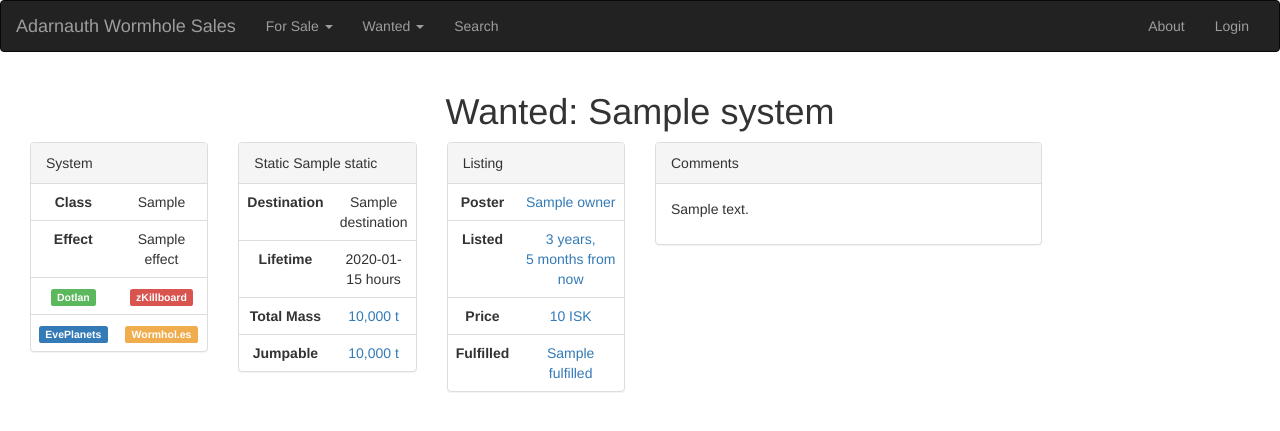
After one commit to Adarnof/adarnauth-whsales, a Django app: template whsales/templates/single_wanted.html in a window 1280 px wide. The commit adds this page. Shown: the top 431 px of the page. Run offline with Django 3.2, Linux system fonts and the light colour scheme; the template is opened without the code that fills it: most values are stand-ins (such as "Sample title", 1, 10 or a date in 2020); some libraries are stand-ins or nearby versions.

Commit message:
Support wanted ads

```diff
--- a/whsales/admin.py
+++ b/whsales/admin.py
@@ -1,6 +1,7 @@
 from django.contrib import admin
-from whsales.models import Listing, Wormhole, System, Effect
+from whsales.models import Listing, Wormhole, System, Effect, Wanted
 
+admin.site.register(Wanted)
 admin.site.register(Effect)
 
 @admin.register(Listing)
--- a/whsales/templates/base.html
+++ b/whsales/templates/base.html
@@ -55,8 +55,20 @@
                 </div>
                 <div id="navbar" class="navbar-collapse collapse">
                     <ul class="nav navbar-nav">
-                        <li><a href="{% url 'listings_panel' %}">Newest</a></li>
-                        <li><a href="{% url 'select_token' %}">Add a Listing</a></li>
+                        <li class="dropdown">
+                            <a href="#" class="dropdown-toggle" data-toggle="dropdown" role="button" aria-haspopup="true" aria-expanded="false">For Sale <span class="caret"></span></a>
+                            <ul class="dropdown-menu">
+                                <li><a href="{% url 'listings_panel' %}">Newest</a></li>
+                                <li><a href="{% url 'select_token' %}">Add a Listing</a></li>
+                            </ul>
+                        </li>
+                        <li class="dropdown">
+                            <a href="#" class="dropdown-toggle" data-toggle="dropdown" role="button" aria-haspopup="true" aria-expanded="false">Wanted <span class="caret"></span></a>
+                            <ul class="dropdown-menu">
+                                <li><a href="{% url 'wanted_panel' %}">Newest</a></li>
+                                <li><a href="{% url 'add_wanted' %}">Add a Listing</a></li>
+                            </ul>
+                        </li>
                         <li><a href="{% url 'search' %}">Search</a></li>
                     </ul>
                     <ul class="nav navbar-nav navbar-right">
--- /dev/null
+++ b/whsales/templates/single_wanted.html
@@ -0,0 +1,183 @@
+{% extends "base.html" %}
+{% load humanize %}
+{% block content %}
+    <div class="container-fluid">
+        {% if wanted.system %}
+            <div class="col-med-12 text-center">
+                <h1>Wanted: {{ wanted.system }}</h1>
+            </div>
+            <div class="col-sm-4 col-md-3 col-lg-2">
+                <div class="panel panel-default">
+                    <div class="panel-heading">System</div>
+                    <table class="table">
+                        <tr>
+                            <th class="text-center">Class</th>
+                            <td class="text-center">
+                                {{ wanted.system.wormhole_class }}
+                            </td>
+                        </tr>
+                        <tr>
+                            <th class="text-center">Effect</th>
+                            <td class="text-center">{{ wanted.system.effect }}</td>
+                        </tr>
+                        <tr>
+                            <td class="text-center">
+                                <a class="label label-success" type="button" href="http://evemaps.dotlan.net/system/{{ wanted.system }}">Dotlan</a>
+                            </td>
+                            <td class="text-center">
+                                <a class="label label-danger" type="button" href="https://zkillboard.com/system/{{ wanted.system.id }}">zKillboard</a>
+                            </td>
+                        </tr>
+                        <tr>
+                            <td class="text-center">
+                                <a class="label label-primary" type="button" href="http://eveplanets.com/eve/system/index/?show={{ wanted.system }}">EvePlanets</a>
+                            </td>
+                            <td class="text-center">
+                                <a class="label label-warning" type="button" href="http://wh.pasta.gg/{{ wanted.system }}">Wormhol.es</a>
+                            </td>
+                        </tr>
+                    </table>
+                </div>
+           </div>
+            {% for static in wanted.system.statics.all %}
+                <div class="col-sm-4 col-md-3 col-lg-2">
+                 <div class="panel panel-default">
+                        <div class="panel-heading">Static {{ static.name }}</div>
+                        <table class="table">
+                            <tr>
+                                <th class="text-center">Destination</th>
+                                <td class="text-center">{{ static.destination }}</td>
+                            </tr>
+                            <tr>
+                                <th class="text-center">Lifetime</th>
+                                <td class="text-center">{{ static.lifetime }} hours</td>
+                            </tr>
+                            <tr>
+                                <th class="text-center">Total Mass</th>
+                                <td class="text-center">
+                                    <a class="nodecoration" href="#" data-toggle="tooltip" data-placement="top" title="{{ static.mass|intcomma|add:',000,000 kg'}}">
+                                        {{ static.mass|intcomma|add:",000 t" }}
+                                    </a>
+                                </td>
+                            </tr>
+                            <tr>
+                                <th class="text-center">Jumpable</th>
+                                <td class="text-center">
+                                   <a class="nodecoration" href="#" data-toggle="tooltip" data-placement="top" title="{{ static.jumpable|intcomma|add:',000,000 kg'}}">
+                                        {{ static.jumpable|intcomma|add:",000 t" }}
+                                    </a>
+                                </td>
+                            </tr>
+                        </table>
+                    </div>
+                </div>
+            {% endfor %}
+        {% else %}
+            <div class="col-med-12 text-center">
+                <h1>Wanted</h1>
+            </div>
+            <div class="col-sm-4 col-md-3 col-lg-2">
+                <div class="panel panel-default">
+                    <div class="panel-heading">System</div>
+                    <table class="table">
+                        <tr>
+                            <th class="text-center">Class</th>
+                            <td class="text-center">
+                                {% if wanted.wormhole_class %}
+                                    {{ wanted.wormhole_class }}
+                                {% else %}
+                                    Any
+                                {% endif %}
+                            </td>
+                        </tr>
+                        <tr>
+                            <th class="text-center">Effect{{ wanted.effect.all.count|pluralize }}</th>
+                            <td class="text-center">
+                                {% if wanted.effecta.all.exists %}
+                                    {% autoescape off %}{{ wanted.effect.all|join:"<br>" }}{% endautoescape %}
+                                {% else %}
+                                    Any
+                                {% endif %}
+                            </td>
+                        </tr>
+                    </table>
+                </div>
+            </div>
+            <div class="col-sm-4 col-md-3 col-lg-2">
+                <div class="panel panel-default">
+                    <div class="panel-heading">Statics</div>
+                    <table class="table">
+                        {% for static in wanted.statics %}
+                            <tr>
+                                <td class="text-center">{{ static }}</td>
+                            </tr>
+                        {% empty %}
+                            <tr><td class="text-center">Any</td></tr>
+                        {% endfor %}
+                    </table>
+                </div>
+            </div>
+        {% endif %}
+        <div class="col-sm-4 col-md-3 col-lg-2">
+            <div class="panel panel-default">
+                <div class="panel-heading">Listing</div>
+                <table class="table">
+                    <tr>
+                        <th class="text-center">Poster</th>
+                        <td class="text-center"><a href="https://evewho.com/pilot/{{ wanted.owner }}">{{ wanted.owner }}</a></td>
+                    </tr>
+                     <tr>
+                        <th class="text-center">Listed</th>
+                        <td class="text-center">
+                            <a class="nodecoration" href="#" data-toggle="tooltip" data-placement="top" title="{{ wanted.created }}">
+                                {{ wanted.created|naturaltime }}
+                            </a>
+                        </td>
+                    </tr>
+                    <tr>
+                        <th class="text-center">Price</th>
+                        <td class="text-center">
+                            <a class="nodecoration" href="#" data-toggle="tooltip" data-placement="top" title="{{ wanted.raw_offering|intcomma }} ISK">
+                                {{ wanted.raw_offering|intword }} ISK
+                            </a>
+                        </td>
+                    </tr>
+                    {% if wanted.fulfilled %}
+                        <tr>
+                            <th class="text-center">Fulfilled</th>
+                            <td class="text-center">
+                                <a class="nodecoration" href="#" data-toggle="tooltip" data-placement="top" title="{{ wanted.fulfilled }}">
+                                    {{ wanted.fulfilled|naturaltime }}
+                                </a>
+                            </td>
+                        </tr>
+                    {% else %}
+                        {% if wanted.owner == request.user %}
+                            <tr>
+                                <td class="text-center">
+                                    <a class="label label-success" type="button" href="{% url 'mark_fulfilled' wanted.pk %}">Mark Fulfilled</a>
+                                </td>
+                                <td class="text-center">
+                                    <a class="label label-danger" type="button" href="{% url 'delete_wanted' wanted.pk %}">Delete</a>
+                                </td>
+                            </tr>
+                        {% endif %}
+                    {% endif %}
+                </table>
+            </div>
+        </div>
+        {% if wanted.notes %}
+            <div class="col-md-12 col-lg-4">
+                <div class="panel panel-default">
+                    <div class="panel-heading">Comments</div>
+                    <div class="panel-body longtext">{{ wanted.notes|linebreaks }}</div>
+                </div>
+            </div>
+        {% endif %}
+    </div>
+{% endblock content %}
+{% block extra_script %}
+$(document).ready(function(){
+    $('[data-toggle="tooltip"]').tooltip();
+});
+{% endblock extra_script %}
--- a/whsales/urls.py
+++ b/whsales/urls.py
@@ -31,5 +31,10 @@ urlpatterns = [
     url(r'^tokens/(\d*)/post$', views.post_listing, name='add_listing'),
     url(r'^search$', views.search, name='search'),
     url(r'^about$', views.about, name='about'),
+    url(r'^wanted$', views.wanted_panel, name='wanted_panel'),
+    url(r'^wanted/add$', views.add_wanted, name='add_wanted'),
+    url(r'^wanted/(\d*)$', views.wanted_view, name='wanted_view'),
+    url(r'^wanted/(\d*)/fulfill$', views.fulfill_wanted, name='mark_fulfilled'),
+    url(r'^wanted/(\d*)/delete$', views.delete_wanted, name='delete_wanted'),
     url(r'^core/', include('singlecharcore.urls')),
 ]
```
Also changed, not shown: whsales/forms.py (+31 -5 lines), whsales/models.py (+33 -1 lines), whsales/templates/wanted_panel.html (added, +102 -0 lines), whsales/views.py (+43 -3 lines), whsales/migrations/0005_auto_20160726_0220.py (added).
